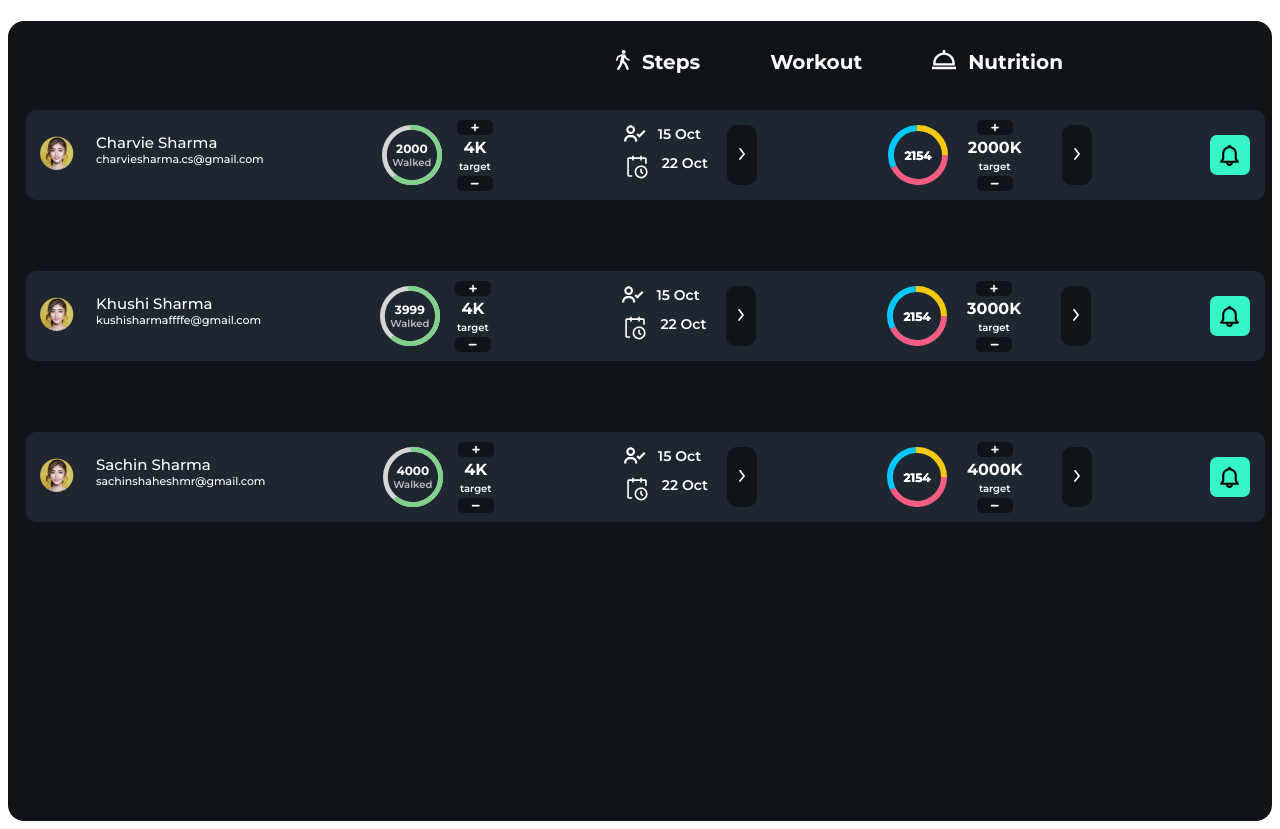
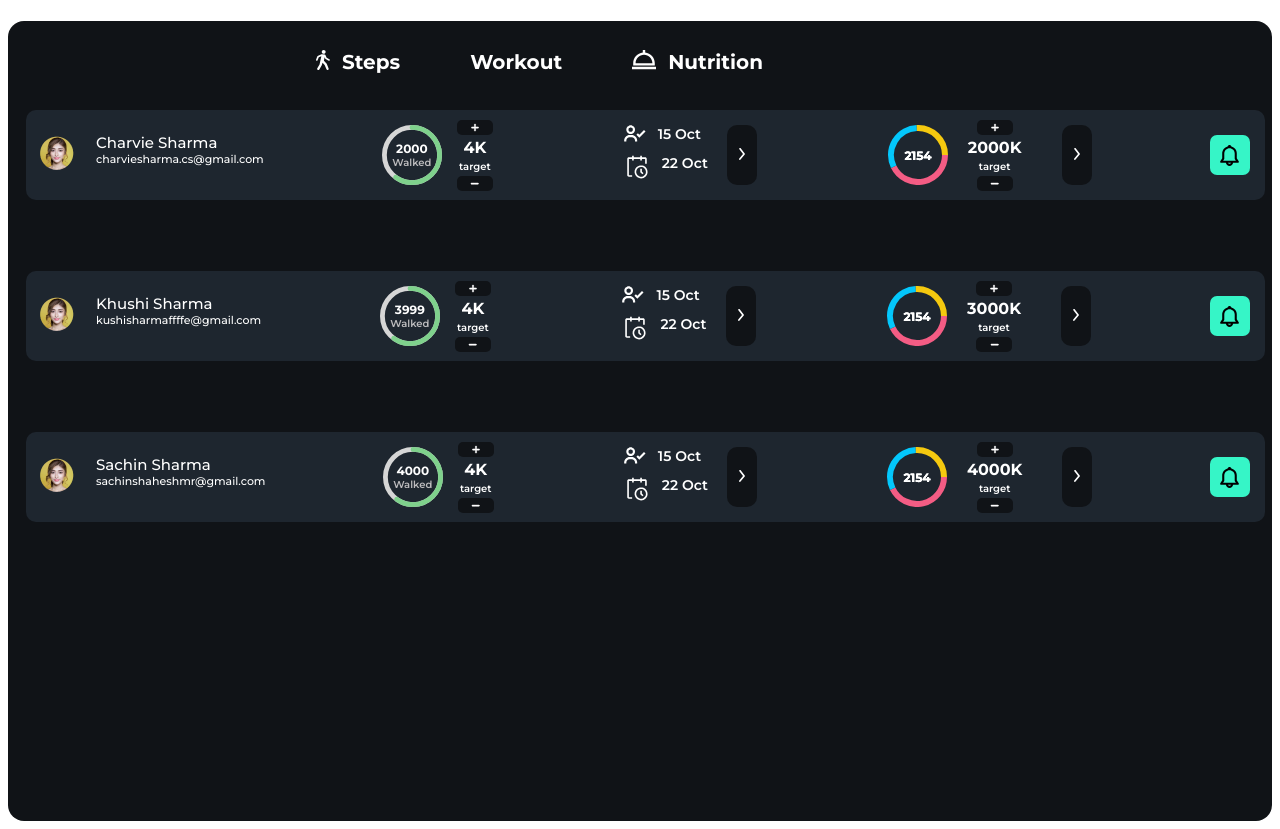
Before and after one commit to BharathmuDev/evolv-fit, a React (Create React App) app: page / in a window 1280 px wide. Built offline with nearby package versions, Linux system fonts and the light colour scheme.

Commit message:
navbar style fix

```diff
--- a/src/App.css
+++ b/src/App.css
@@ -11,5 +11,5 @@
   padding: 4px;
   margin-top: 21px;
   font-size: 20px;
-  margin-left: 300px;
+  margin-left: 150px;
 }
```
